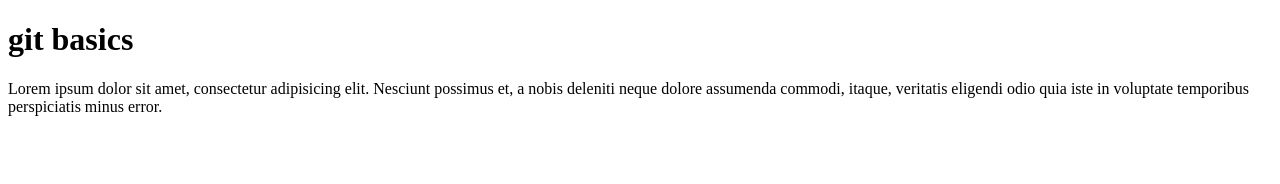
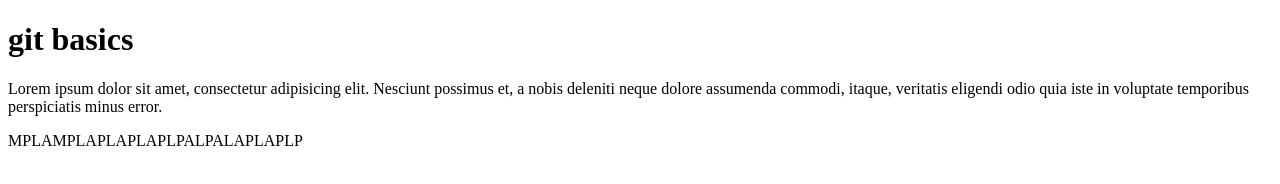
Before and after one commit to Alkis-Green/git-basics, a plain HTML site: page index.html in a window 1280 px wide. Drawn offline with Linux system fonts and the light colour scheme.

Commit message:
index.html

```diff
--- a/index.html
+++ b/index.html
@@ -12,5 +12,6 @@
         veritatis eligendi odio quia iste in voluptate
         temporibus perspiciatis minus error.
     </p>
+    <p>MPLAMPLAPLAPLAPLPALPALAPLAPLP</p>
 </body>
 </html>
```
